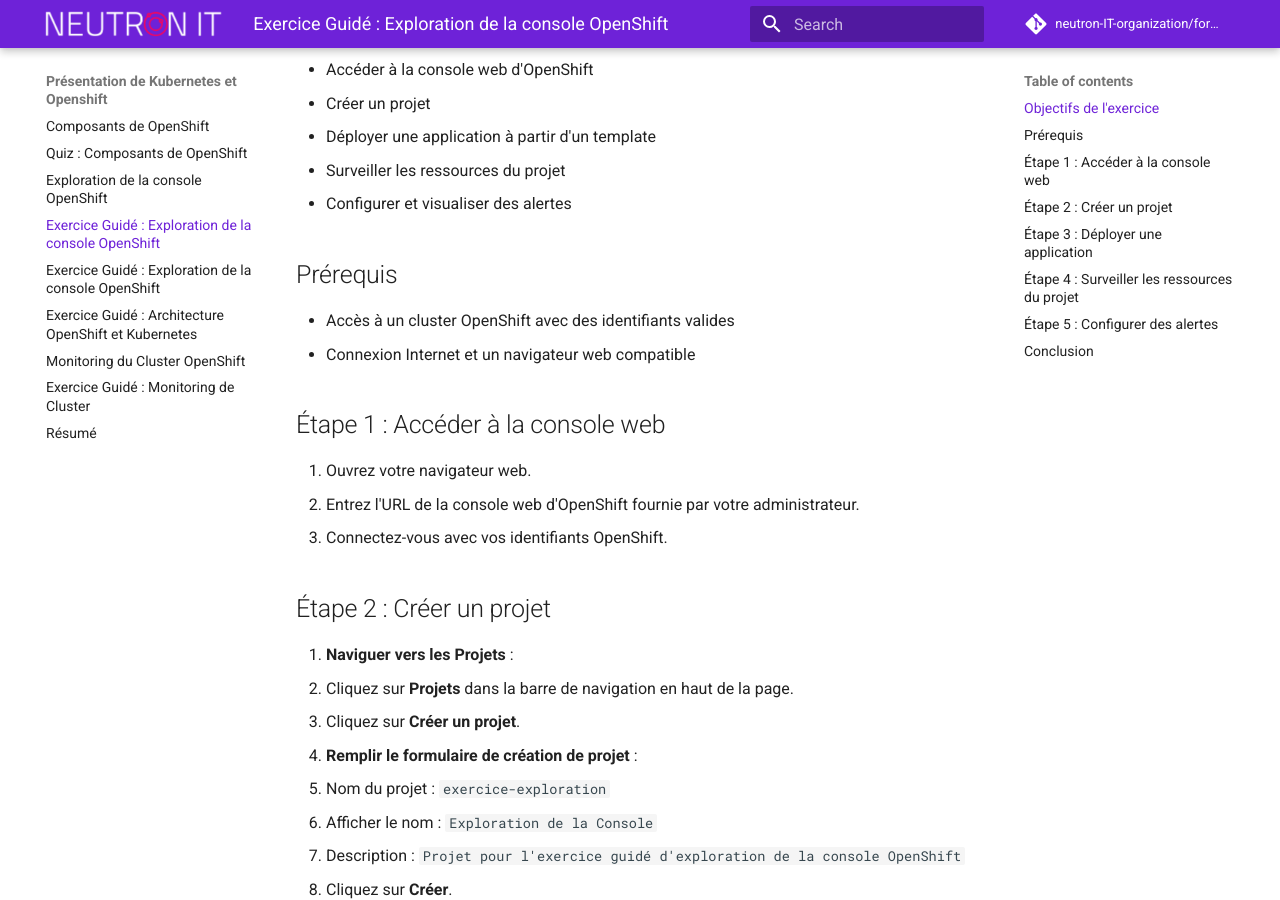
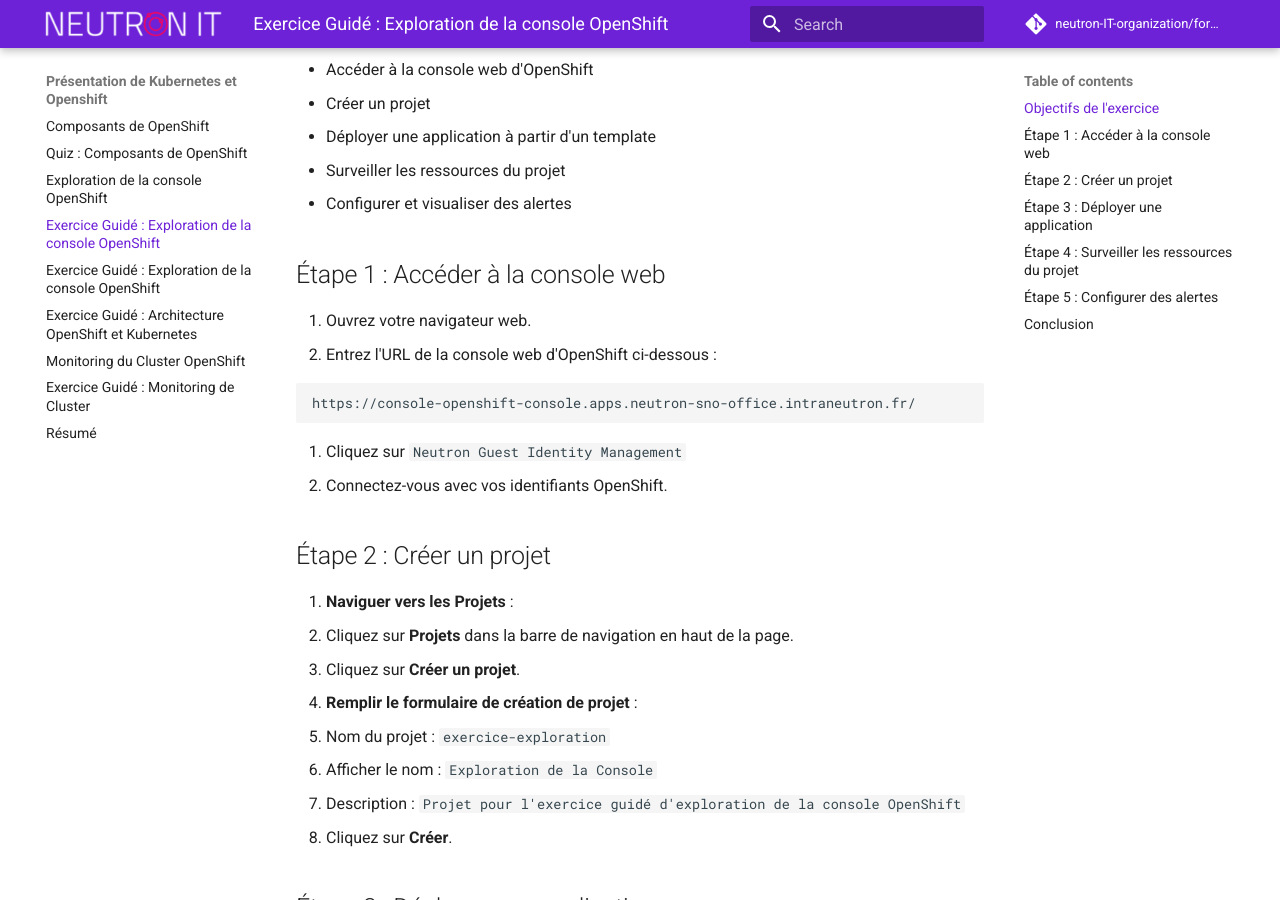
Before and after one commit to neutron-IT-organization/formation-openshift, an MkDocs documentation site: the page built from content/01_Présentation_de_Kubernetes_et_Openshift/03_Exercice_guidé_Exploration_de_la_console.md, in a window 1280 px wide and 900 px high, scrolled down 380 px. Built offline with MkDocs 1.6.1 and Material for MkDocs 9.7.7, drawn with Linux system fonts in a browser that asks for light colours; comment, search, counter and statistics services are not loaded.

````diff
--- a/content/01_Présentation_de_Kubernetes_et_Openshift/03_Exercice_guidé_Exploration_de_la_console.md
+++ b/content/01_Présentation_de_Kubernetes_et_Openshift/03_Exercice_guidé_Exploration_de_la_console.md
@@ -10,16 +10,15 @@ Dans cet exercice, vous allez apprendre à naviguer dans la console web d'OpenSh
 - Surveiller les ressources du projet
 - Configurer et visualiser des alertes
 
-## Prérequis
-
-- Accès à un cluster OpenShift avec des identifiants valides
-- Connexion Internet et un navigateur web compatible
-
 ## Étape 1 : Accéder à la console web
 
 1. Ouvrez votre navigateur web.
-2. Entrez l'URL de la console web d'OpenShift fournie par votre administrateur.
-3. Connectez-vous avec vos identifiants OpenShift.
+2. Entrez l'URL de la console web d'OpenShift ci-dessous :
+```shell
+https://console-openshift-console.apps.neutron-sno-office.intraneutron.fr/
+```
+3. Cliquez sur `Neutron Guest Identity Management`
+4. Connectez-vous avec vos identifiants OpenShift.
 
 ## Étape 2 : Créer un projet
 
````
Also changed, not shown: content/01_Présentation_de_Kubernetes_et_Openshift/02_Exploration_de_la_console.md (+10 -2 lines), content/01_Présentation_de_Kubernetes_et_Openshift/images/console.png (added), 2 other files.
